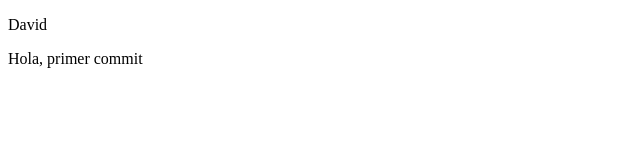
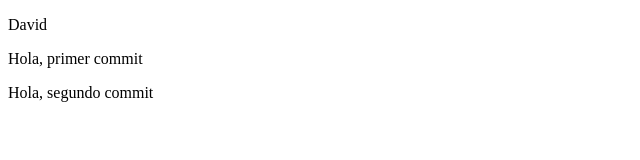
Before and after one commit to Davidgalvezhernandez/pruebaremoto, a plain HTML site: page davidgalvez.html in a window 1280 px wide. Shown: the whole page, without its empty margins (0-640 px from the left). Drawn offline with Linux system fonts and the light colour scheme.

Commit message:
segundo commit

```diff
--- a/davidgalvez.html
+++ b/davidgalvez.html
@@ -7,5 +7,6 @@
 <body>
     <p>David</p>
     <p>Hola, primer commit</p>
+    <p>Hola, segundo commit</p>
 </body>
 </html>
```
